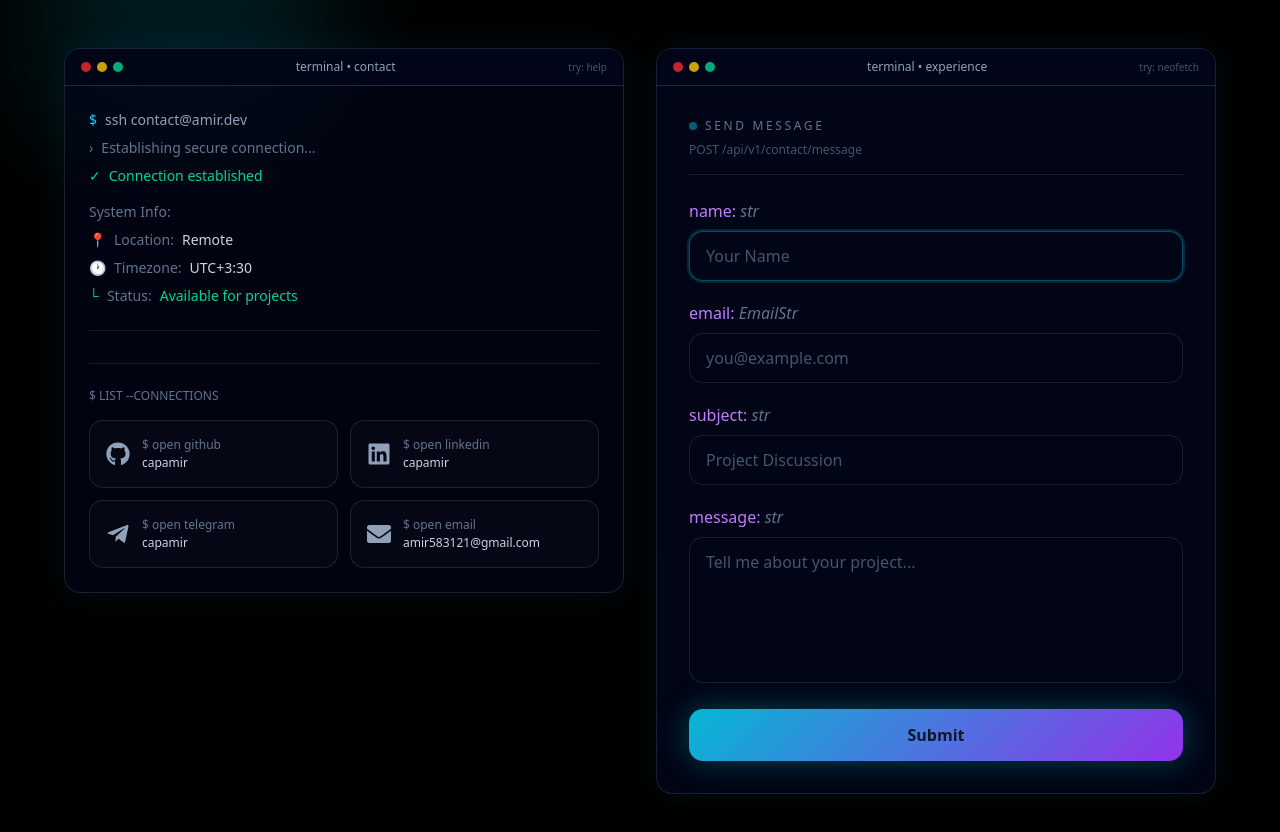
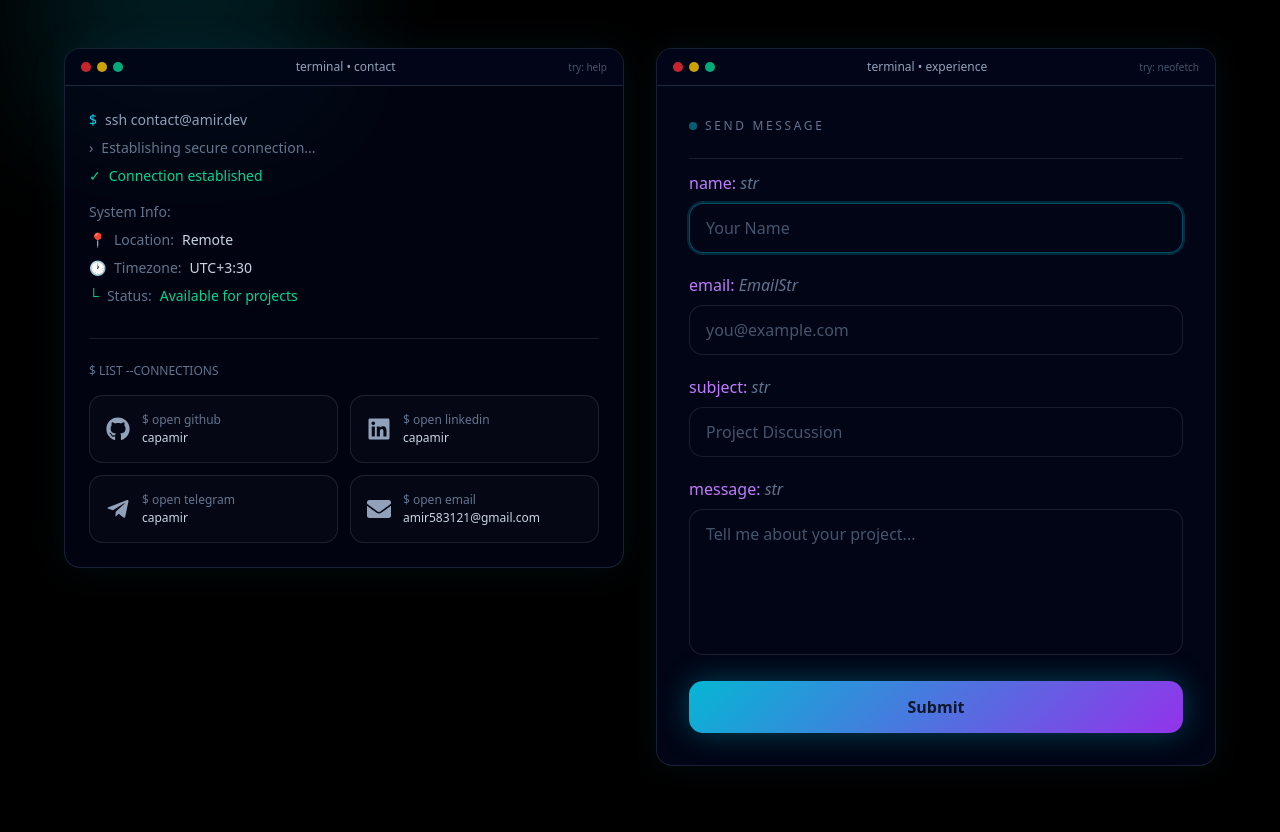
Before and after one commit to capamir/portfolio, a Next.js app: page / in a window 1280 px wide. Shown: the part 7662-8494 px from the top of the page. Built offline with nearby package versions, Linux system fonts and the light colour scheme.

Commit message:
update some style

```diff
--- a/components/sections/Contact.tsx
+++ b/components/sections/Contact.tsx
@@ -170,7 +170,7 @@ export default function Contact() {
                     </div>
 
                     {/* System info */}
-                    <div className="space-y-2 mb-6 pb-6 border-b border-white/10">
+                    <div className="space-y-2  border-white/10">
                       <p className="text-slate-500">System Info:</p>
                       <div className="flex items-center gap-2 text-slate-300">
                         <span className="text-cyan-400">📍</span>
@@ -275,7 +275,7 @@ export default function Contact() {
 
             <div className="p-6 sm:p-8 font-mono">
               {/* API-style header */}
-              <div className="mb-6 pb-4 border-b border-white/10">
+              <div className="mb-3 pb-4 border-b border-white/10">
                 <div className="flex items-center gap-2 mb-2">
                   <span
                     className="h-2 w-2 rounded-full animate-pulse"
@@ -285,9 +285,7 @@ export default function Contact() {
                     Send Message
                   </p>
                 </div>
-                <p className="text-xs font-mono text-slate-600">
-                  POST /api/v1/contact/message
-                </p>
+
               </div>
 
               <form onSubmit={handleSubmit} className="space-y-5">
```
